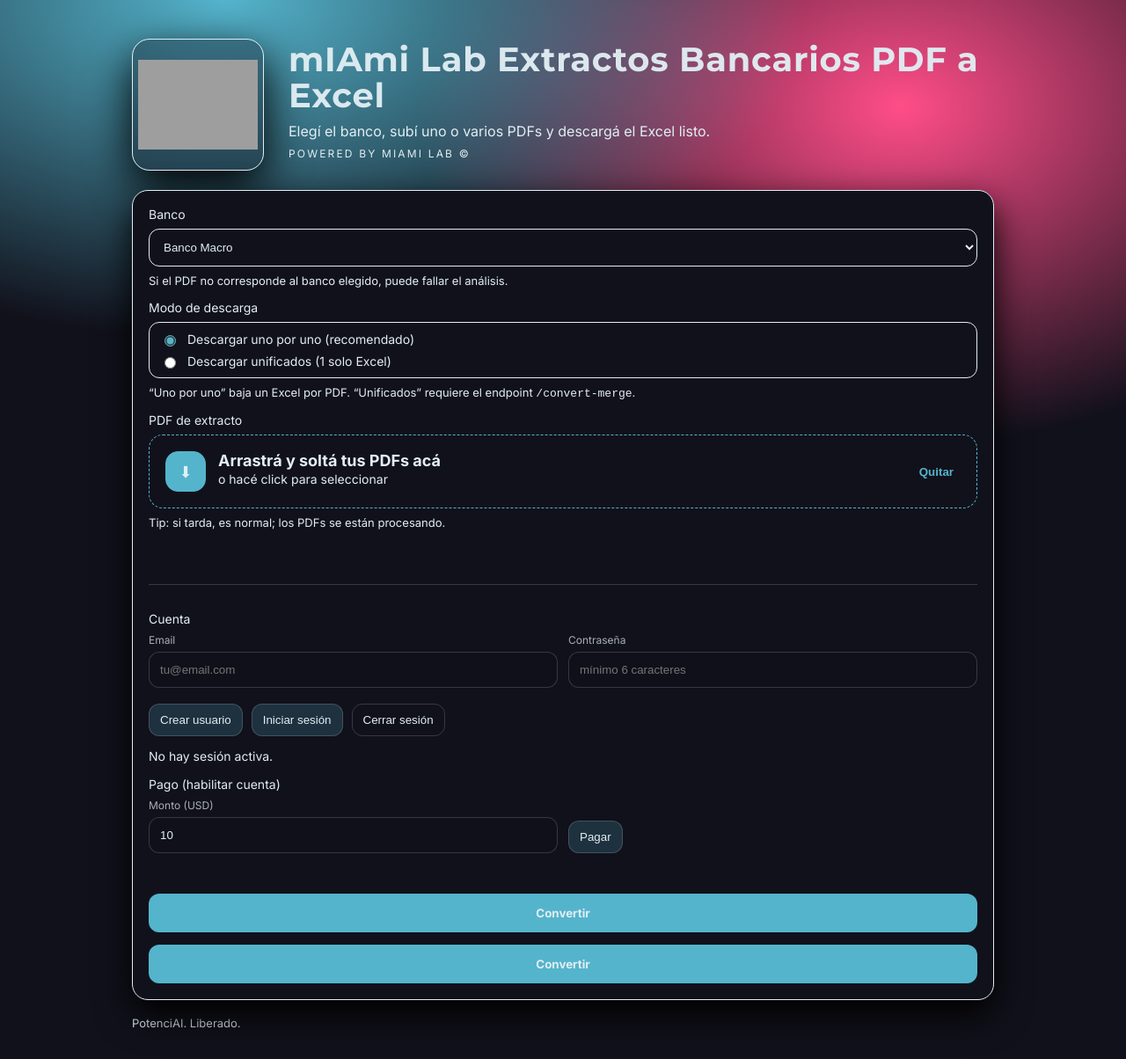
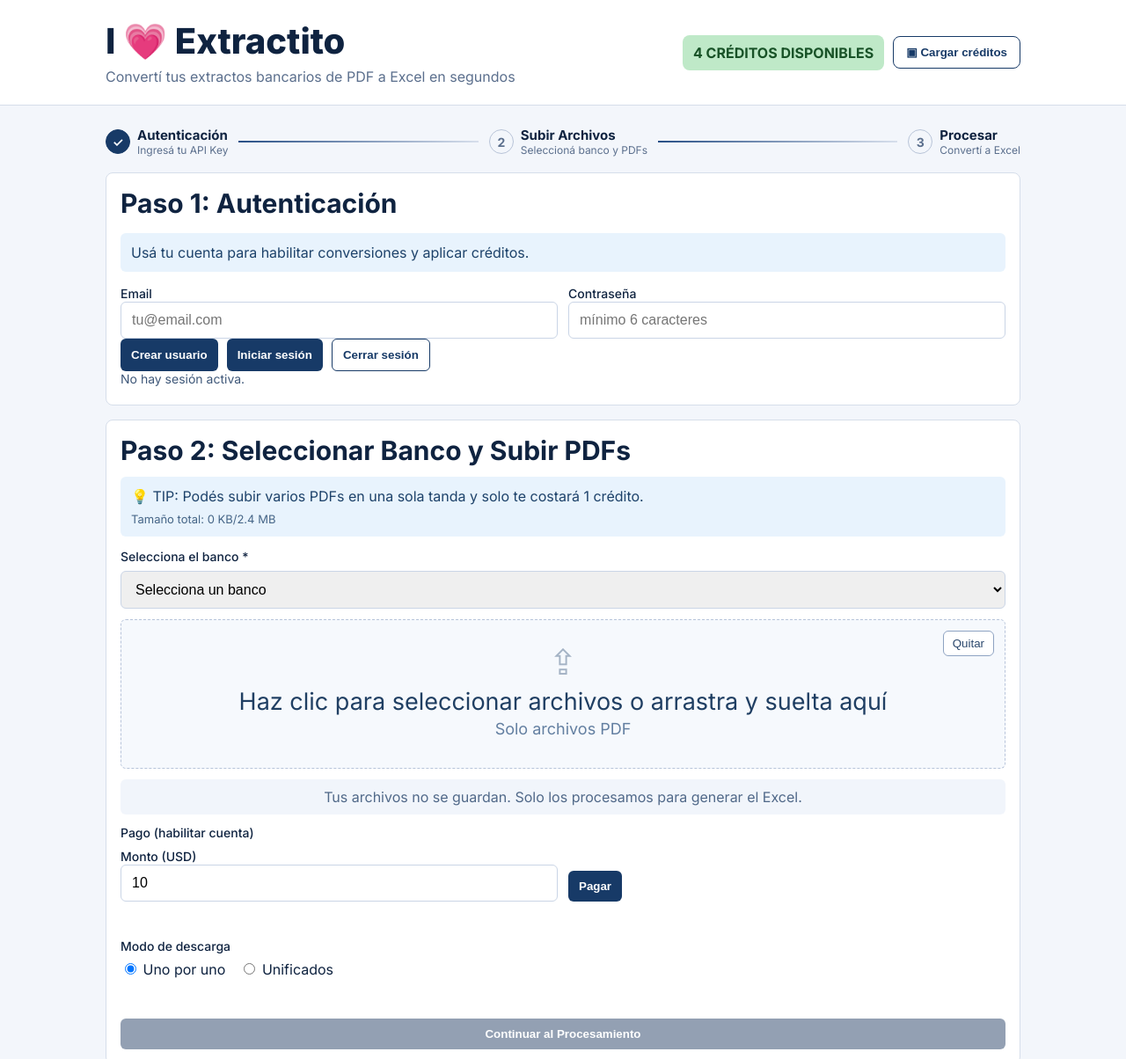
Before and after one commit to andy-miamilab/extracto, a plain HTML site: page index.html in a window 1280 px wide. Shown: the top 1204 px of the page at 88% size. Drawn offline with Linux system fonts and the light colour scheme; grey boxes are pictures that could not be loaded.

Commit message:
Redesign UI into 3-step flow matching Extractito style

```diff
--- a/index.html
+++ b/index.html
@@ -3,139 +3,139 @@
 <head>
   <meta charset="utf-8" />
   <meta name="viewport" content="width=device-width, initial-scale=1" />
-  <title>Convertir Extractos Bancarios PDF a Excel</title>
-
-  <!-- Fuente (opcional) -->
+  <title>Extractito | PDF a Excel</title>
   <link rel="preconnect" href="https://fonts.googleapis.com">
   <link rel="preconnect" href="https://fonts.gstatic.com" crossorigin>
-  <link href="https://fonts.googleapis.com/css2?family=Inter:wght@400;600;700&family=Montserrat:wght@600;700&display=swap" rel="stylesheet">
-
+  <link href="https://fonts.googleapis.com/css2?family=Inter:wght@400;500;600;700;800&display=swap" rel="stylesheet">
   <link rel="stylesheet" href="./styles.css" />
 </head>
+<body>
+  <header class="topbar">
+    <div class="wrap topbarInner">
+      <div>
+        <h1>I 💗 Extractito</h1>
+        <p class="topSub">Convertí tus extractos bancarios de PDF a Excel en segundos</p>
+      </div>
+      <div class="topActions">
+        <span class="credits">4 CRÉDITOS DISPONIBLES</span>
+        <button class="outlineBtn" type="button">▣ Cargar créditos</button>
+      </div>
+    </div>
+  </header>
 
-<body>
-  <main class="shell">
-    <header class="hero">
-      <div class="brand">
-        <img class="logo" src="./Logo mIAmi Lab.png" alt="mIAmi Lab" />
+  <main class="wrap page">
+    <section class="steps" aria-label="Flujo de tres pasos">
+      <div class="step active" data-step="1">
+        <span class="dot">✓</span>
+        <div>
+          <strong>Autenticación</strong>
+          <small>Ingresá tu API Key</small>
+        </div>
+      </div>
+      <div class="line"></div>
+      <div class="step" data-step="2">
+        <span class="dot">2</span>
+        <div>
+          <strong>Subir Archivos</strong>
+          <small>Seleccioná banco y PDFs</small>
+        </div>
+      </div>
+      <div class="line"></div>
+      <div class="step" data-step="3">
+        <span class="dot">3</span>
+        <div>
+          <strong>Procesar</strong>
+          <small>Convertí a Excel</small>
+        </div>
+      </div>
+    </section>
+
+    <section class="panel" id="step1Panel">
+      <h2>Paso 1: Autenticación</h2>
+      <p class="tipBox">Usá tu cuenta para habilitar conversiones y aplicar créditos.</p>
+      <div class="grid2">
+        <div>
+          <label class="label" for="emailInput">Email</label>
+          <input id="emailInput" class="input" type="email" placeholder="tu@email.com" />
+        </div>
+        <div>
+          <label class="label" for="passwordInput">Contraseña</label>
+          <input id="passwordInput" class="input" type="password" placeholder="mínimo 6 caracteres" />
+        </div>
+      </div>
+      <div class="btnRow">
+        <button id="registerBtn" type="button" class="smallBtn">Crear usuario</button>
+        <button id="loginBtn" type="button" class="smallBtn">Iniciar sesión</button>
+        <button id="logoutBtn" type="button" class="smallBtn ghost">Cerrar sesión</button>
+      </div>
+      <div id="authStatus" class="status"></div>
+    </section>
+
+    <section class="panel" id="step2Panel">
+      <h2>Paso 2: Seleccionar Banco y Subir PDFs</h2>
+      <div class="tipBox">
+        💡 TIP: Podés subir varios PDFs en una sola tanda y solo te costará 1 crédito.
+        <div id="fileSizeInfo" class="softMini">Tamaño total: 0 KB/2.4 MB</div>
       </div>
 
-      <div class="heroText">
-  <h1>mIAmi Lab Extractos Bancarios PDF a Excel</h1>
-  <p class="subtitle">
-    Elegí el banco, subí uno o varios PDFs y descargá el Excel listo.
-  </p>
-  <p class="powered">POWERED by MIAMI LAB ©</p>
-</div>
+      <form id="uploadForm" class="form">
+        <div class="field">
+          <label class="label" for="bankSelect">Selecciona el banco *</label>
+          <select class="select" id="bankSelect" name="bank">
+            <option value="" selected disabled>Selecciona un banco</option>
+            <option value="macro">Banco Macro</option>
+            <option value="santander">Banco Santander</option>
+            <option value="nacion">Banco Nación</option>
+          </select>
+        </div>
 
-    </header>
+        <label id="dropzone" class="dropzone" for="fileInput">
+          <div class="uploadIcon">⇪</div>
+          <div class="dzTitle">Haz clic para seleccionar archivos o arrastra y suelta aquí</div>
+          <div class="dzSub">Solo archivos PDF</div>
+          <div class="dzFile" id="fileName"></div>
+          <button id="clearFile" class="linkBtn" type="button">Quitar</button>
+        </label>
 
-    <section class="card">
-      <form id="uploadForm" class="form">
-        <div class="grid">
-          <div class="field">
-            <label class="label" for="bankSelect">Banco</label>
-            <select class="select" id="bankSelect" name="bank">
-              <option value="macro">Banco Macro</option>
-              <option value="santander">Banco Santander</option>
-              <option value="nacion">Banco Nación</option>
-            </select>
-            <p class="hint">Si el PDF no corresponde al banco elegido, puede fallar el análisis.</p>
+        <input id="fileInput" class="hiddenInput" type="file" accept="application/pdf" multiple />
+
+        <div class="softNote">Tus archivos no se guardan. Solo los procesamos para generar el Excel.</div>
+
+        <div class="field">
+          <label class="label">Pago (habilitar cuenta)</label>
+          <div class="grid2">
+            <div>
+              <label class="label" for="amountInput">Monto (USD)</label>
+              <input id="amountInput" class="input" type="number" step="0.01" min="1" value="10" />
+            </div>
+            <div class="alignEnd">
+              <button id="payBtn" type="button" class="smallBtn">Pagar</button>
+            </div>
           </div>
+          <div id="paymentStatus" class="status"></div>
         </div>
 
         <div class="field">
           <label class="label">Modo de descarga</label>
-
           <div class="radioRow">
-            <label class="radioItem">
-              <input type="radio" name="downloadMode" value="single" checked />
-              Descargar uno por uno (recomendado)
-            </label>
-
-            <label class="radioItem">
-              <input type="radio" name="downloadMode" value="merged" />
-              Descargar unificados (1 solo Excel)
-            </label>
+            <label><input type="radio" name="downloadMode" value="single" checked /> Uno por uno</label>
+            <label><input type="radio" name="downloadMode" value="merged" /> Unificados</label>
           </div>
-
-          <p class="hint">
-            “Uno por uno” baja un Excel por PDF. “Unificados” requiere el endpoint <code>/convert-merge</code>.
-          </p>
         </div>
 
-        <div class="field">
-          <label class="label">PDF de extracto</label>
-
-          <!-- Dropzone -->
-          <label id="dropzone" class="dropzone" for="fileInput">
-            <div class="dzIcon" aria-hidden="true">⬇</div>
-            <div class="dzText">
-              <div class="dzTitle">Arrastrá y soltá tus PDFs acá</div>
-              <div class="dzSub">o hacé click para seleccionar</div>
-              <div class="dzFile" id="fileName"></div>
-            </div>
-
-            <button id="clearFile" class="linkBtn" type="button">Quitar</button>
-          </label>
-
-          <!-- Input real -->
-          <input id="fileInput" class="hiddenInput" type="file" accept="application/pdf" multiple />
-
-          <p class="hint">Tip: si tarda, es normal; los PDFs se están procesando.</p>
-          <div id="status" class="status"></div>
-</div>
-
-<!-- ===== BLOQUE LOGIN Y PAGO ===== -->
-<hr class="sep" />
-
-<div class="field">
-  <label class="label">Cuenta</label>
-
-  <div class="grid2">
-    <div>
-      <label class="labelMini" for="emailInput">Email</label>
-      <input id="emailInput" class="input" type="email" placeholder="tu@email.com" />
-    </div>
-
-    <div>
-      <label class="labelMini" for="passwordInput">Contraseña</label>
-      <input id="passwordInput" class="input" type="password" placeholder="mínimo 6 caracteres" />
-    </div>
-  </div>
-
-  <div class="btnRow">
-    <button id="registerBtn" type="button" class="btnSmall">Crear usuario</button>
-    <button id="loginBtn" type="button" class="btnSmall">Iniciar sesión</button>
-    <button id="logoutBtn" type="button" class="btnSmall ghost">Cerrar sesión</button>
-  </div>
-
-  <div id="authStatus" class="status"></div>
-</div>
-
-<div class="field">
-  <label class="label">Pago (habilitar cuenta)</label>
-
-  <div class="grid2">
-    <div>
-      <label class="labelMini" for="amountInput">Monto (USD)</label>
-      <input id="amountInput" class="input" type="number" step="0.01" min="1" value="10" />
-    </div>
-    <div class="btnAlignBottom">
-      <button id="payBtn" type="button" class="btnSmall">Pagar</button>
-    </div>
-  </div>
-
-  <div id="paymentStatus" class="status"></div>
-</div>
-<!-- ===== FIN BLOQUE LOGIN ===== -->
-
-<button id="submitBtn" class="btn" type="submit">Convertir</button>
-        <button id="submitBtn" class="btn" type="submit">Convertir</button>
+        <div id="status" class="status"></div>
+        <button id="submitBtn" class="submitBtn" type="submit">Continuar al Procesamiento</button>
       </form>
     </section>
 
-    <footer class="footer">PotenciAI. Liberado.</footer>
+    <section class="helpBox">
+      <h3>⚽ ¿Necesitás ayuda?</h3>
+      <p>Escribinos a <strong>hola@extractito.com.ar</strong> o revisá nuestras preguntas frecuentes.</p>
+      <div class="btnRow">
+        <button type="button" class="smallBtn">✉ Escribinos</button>
+        <button type="button" class="smallBtn ghost">❓ Preguntas Frecuentes</button>
+      </div>
+    </section>
   </main>
 
   <script src="./config.js"></script>
--- a/script.js
+++ b/script.js
@@ -6,6 +6,7 @@
 const submitBtn = document.getElementById("submitBtn");
 const bankSelect = document.getElementById("bankSelect");
 const fileNameEl = document.getElementById("fileName");
+const fileSizeInfo = document.getElementById("fileSizeInfo");
 const copyMainBtn = document.getElementById("copyMainBtn");
 
 const emailInput = document.getElementById("emailInput");
@@ -85,12 +86,19 @@
   const files = selectedFiles();
   if (!files.length) {
     fileNameEl.textContent = "";
+    if (fileSizeInfo) fileSizeInfo.textContent = "Tamaño total: 0 KB/2.4 MB";
     return;
   }
   if (files.length === 1) {
     fileNameEl.textContent = `Archivo seleccionado: ${files[0].name}`;
   } else {
     fileNameEl.textContent = `${files.length} archivos seleccionados: ` + files.map((f) => f.name).join(" · ");
+  }
+
+  if (fileSizeInfo) {
+    const totalBytes = files.reduce((acc, f) => acc + (f.size || 0), 0);
+    const kb = (totalBytes / 1024).toFixed(1);
+    fileSizeInfo.textContent = `Tamaño total: ${kb} KB/2.4 MB`;
   }
 }
 
@@ -195,6 +203,7 @@
 
     setSelectedFiles(onlyPdfs);
     setStatus(`Listo ✅ ${onlyPdfs.length} PDF(s) cargado(s).`, "ok");
+    setActiveStep(3);
   });
 }
 
@@ -210,6 +219,7 @@
     }
     renderSelectedFiles();
     setStatus(`Listo ✅ ${files.length} PDF(s) cargado(s).`, "ok");
+    setActiveStep(3);
   });
 }
 
@@ -273,6 +283,7 @@
         ? "Cuenta habilitada para convertir."
         : "Iniciaste sesión. Falta pago para convertir.";
       setAuthStatus(`Sesión iniciada como ${authState.email}. ${payMsg}`, authState.isPaid ? "ok" : "");
+      setActiveStep(2);
     } catch (error) {
       setAuthStatus(`Error al iniciar sesión: ${error.message}`, "err");
     } finally {
@@ -328,6 +339,7 @@
       const data = await readJsonOrThrow(res);
       authState.isPaid = true;
       setPaymentStatus(`${data.message} Monto: USD ${amount.toFixed(2)}.`, "ok");
+      setActiveStep(3);
       setAuthStatus(`Sesión activa: ${authState.email}. ✅ Cuenta habilitada por pago`, "ok");
     } catch (error) {
       setPaymentStatus(`Error en pago: ${error.message}`, "err");
@@ -349,6 +361,13 @@
 
   const content = await res.text();
   await navigator.clipboard.writeText(content);
+}
+
+function setActiveStep(stepNumber) {
+  const steps = document.querySelectorAll(".step");
+  steps.forEach((step) => {
+    step.classList.toggle("active", Number(step.dataset.step) === Number(stepNumber));
+  });
 }
 
 async function fetchBlobOrThrow(res) {
@@ -449,6 +468,7 @@
   });
 }
 
+setActiveStep(1);
 refreshSession();
 
 if (copyMainBtn) {
--- a/styles.css
+++ b/styles.css
@@ -1,306 +1,190 @@
-:root{
-  /* Marca */
-  --bg: #11111B;                 /* Medianoche oscuro */
-  --primary: #54B4CC;            /* Cian neón */
-  --primary2: #3493AD;           /* Cian neón 2 */
-  --text: #E1EEF3;               /* Circuito blanco */
-  --muted: rgba(225,238,243,72);
-  --border: rgba(225,238,243,18);
-  --error: #FF4D6D;              /* Alerta Coral */
-  --success: #00FFBD;            /* Éxito Mint */
-  --radius: 18px;
+:root {
+  --bg: #f3f6fb;
+  --panel: #ffffff;
+  --line: #d6deea;
+  --text: #0f2340;
+  --muted: #5b6f8d;
+  --primary: #173a67;
+  --success-bg: #bfe9c8;
 }
 
-*{ box-sizing: border-box; }
-
-body{
-  margin:0;
-  background:
-    radial-gradient(1200px 700px at 20% 0%, rgba(84,180,204,18), transparent 55%),
-    radial-gradient(1000px 700px at 80% 10%, rgba(255,77,136,12), transparent 55%),
-    var(--bg);
+* { box-sizing: border-box; }
+body {
+  margin: 0;
+  background: var(--bg);
   color: var(--text);
-  font-family: Inter, system-ui, -apple-system, "Segoe UI", Roboto, Arial, sans-serif;
+  font-family: Inter, system-ui, Arial, sans-serif;
 }
 
-.shell{
-  width: min(980px, 92vw);
-  margin: 44px auto;
+.wrap { width: min(1040px, 94vw); margin: 0 auto; }
+
+.topbar {
+  background: #fff;
+  border-bottom: 1px solid var(--line);
+}
+.topbarInner {
+  display: flex;
+  justify-content: space-between;
+  gap: 18px;
+  align-items: center;
+  padding: 22px 0;
+}
+h1 { margin: 0; font-size: 40px; font-weight: 800; }
+.topSub { margin: 6px 0 0; color: var(--muted); }
+.topActions { display: flex; align-items: center; gap: 10px; }
+.credits {
+  background: var(--success-bg);
+  color: #185227;
+  border-radius: 8px;
+  font-weight: 700;
+  padding: 10px 12px;
+}
+.outlineBtn {
+  border: 1px solid var(--primary);
+  background: #fff;
+  border-radius: 8px;
+  padding: 10px 14px;
+  font-weight: 600;
+  color: var(--primary);
 }
 
-.hero{
-  display:flex;
-  gap: 28px;
+.page { padding: 24px 0 30px; }
+
+.steps {
+  display: flex;
   align-items: center;
+  gap: 12px;
   margin-bottom: 18px;
 }
-
-.brand{
-  flex: 0 0 auto;
+.step { display: flex; align-items: center; gap: 8px; color: var(--muted); min-width: 0; }
+.step .dot {
+  width: 28px;
+  height: 28px;
+  border-radius: 999px;
+  border: 1px solid #b8c4d8;
+  display: grid;
+  place-items: center;
+  font-size: 14px;
+  font-weight: 700;
+}
+.step strong { display: block; font-size: 15px; color: var(--text); }
+.step small { display: block; font-size: 12px; }
+.step.active .dot {
+  background: var(--primary);
+  color: #fff;
+  border-color: var(--primary);
+}
+.line {
+  flex: 1;
+  height: 2px;
+  background: linear-gradient(to right, #284f86, #d7dfec);
 }
 
-.logo{
-  width: 150px;          /* marco un poco más grande */
-  height: 150px;
-  object-fit: contain;
-  padding: 6px;          /* ⬅️ CLAVE: menos padding = logo más grande */
-  background: rgba(17,17,27,0.35);
-  border-radius: 20px;
-  box-shadow: 0 18px 50px rgba(0,0,0,45);
-  border: 1px solid rgba(225,238,243,22);
+.panel {
+  background: var(--panel);
+  border: 1px solid var(--line);
+  border-radius: 8px;
+  padding: 16px;
+  margin-bottom: 16px;
+}
+.panel h2 { margin: 0 0 12px; font-size: 30px; }
+
+.tipBox {
+  background: #e8f3fd;
+  border-radius: 6px;
+  color: #1d426a;
+  padding: 12px;
+  margin-bottom: 14px;
+}
+.softMini { margin-top: 8px; opacity: .8; font-size: 13px; }
+
+.grid2 { display: grid; grid-template-columns: 1fr 1fr; gap: 12px; }
+.form { display: flex; flex-direction: column; gap: 12px; }
+.field { display: flex; flex-direction: column; gap: 8px; }
+.label { font-size: 14px; font-weight: 500; }
+.input, .select {
+  width: 100%;
+  border: 1px solid #cad5e6;
+  border-radius: 6px;
+  padding: 11px 12px;
+  font-size: 16px;
 }
 
+.dropzone {
+  border: 1px dashed #b7c4da;
+  background: #f6f9fd;
+  min-height: 170px;
+  border-radius: 6px;
+  display: grid;
+  place-content: center;
+  text-align: center;
+  gap: 4px;
+  position: relative;
+  color: #435f82;
+}
+.dropzone.dragover { background: #eaf3ff; border-color: #5e84b6; }
+.uploadIcon { font-size: 40px; opacity: .45; }
+.dzTitle { font-size: 27px; color: #203f63; }
+.dzSub { font-size: 18px; color: #637fa1; }
+.dzFile { font-size: 13px; color: #38577a; padding: 4px 12px; }
+.linkBtn {
+  position: absolute;
+  right: 12px;
+  top: 12px;
+  border: 1px solid #8ea3c2;
+  border-radius: 6px;
+  background: #fff;
+  color: #2b486d;
+  padding: 6px 10px;
+}
+.hiddenInput { position: absolute; left: -9999px; }
 
-.heroText{
-  flex: 1 1 auto;
+.softNote {
+  background: #f1f5fb;
+  border-radius: 6px;
+  color: #516989;
+  text-align: center;
+  padding: 10px;
 }
 
-h1{
-  font-family: Montserrat, Inter, system-ui, sans-serif;
+.btnRow { display: flex; flex-wrap: wrap; gap: 10px; }
+.smallBtn, .submitBtn {
+  border: 0;
+  border-radius: 6px;
+  background: var(--primary);
+  color: #fff;
   font-weight: 700;
-  letter-spacing: .02em;
-  font-size: clamp(26px, 3vw, 44px);
-  margin: 0 0 8px 0;
-  line-height: 1.05;
-  opacity: .96;
+  padding: 10px 12px;
+}
+.smallBtn.ghost {
+  background: #fff;
+  border: 1px solid var(--primary);
+  color: var(--primary);
+}
+.alignEnd { display: flex; align-items: end; }
+
+.radioRow { display: flex; gap: 16px; flex-wrap: wrap; }
+.status { min-height: 22px; font-size: 14px; color: #3f5879; }
+.status.ok { color: #0d6832; }
+.status.err { color: #9d1f2f; }
+
+.submitBtn {
+  width: 100%;
+  background: #93a0b3;
 }
 
-.subtitle{
-  margin:0;
-  color: var(--muted);
-  font-size: 16px;
-  line-height: 1.5;
+.helpBox {
+  background: #fff;
+  border: 1px solid var(--line);
+  border-radius: 8px;
+  padding: 16px;
 }
+.helpBox h3 { margin: 0 0 8px; }
 
-.card{
-  background: rgba(17,17,27,78);
-  border: 1px solid var(--border);
-  border-radius: var(--radius);
-  padding: 18px;
-  box-shadow: 0 16px 40px rgba(0,0,0,35);
-  backdrop-filter: blur(6px);
+@media (max-width: 900px) {
+  .topbarInner { flex-direction: column; align-items: flex-start; }
+  .grid2 { grid-template-columns: 1fr; }
+  h1 { font-size: 34px; }
+  .panel h2 { font-size: 26px; }
+  .dzTitle { font-size: 21px; }
 }
-
-.form{
-  display:flex;
-  flex-direction: column;
-  gap: 14px;
-}
-
-.grid{
-  display:grid;
-  grid-template-columns: 1fr;
-  gap: 12px;
-}
-
-.field{
-  display:flex;
-  flex-direction: column;
-  gap: 8px;
-}
-
-.label{
-  font-size: 14px;
-  color: var(--muted);
-}
-
-.select{
-  padding: 12px;
-  border-radius: 12px;
-  border: 1px solid rgba(225,238,243,18);
-  background: rgba(17,17,27,6);
-  color: var(--text);
-  outline: none;
-}
-
-.select:focus{
-  border-color: rgba(84,180,204,95);
-  box-shadow: 0 0 0 3px rgba(84,180,204,22);
-}
-
-.dropzone{
-  display:flex;
-  align-items: center;
-  gap: 14px;
-  padding: 18px;
-  border-radius: 16px;
-  border: 1px dashed rgba(84,180,204,7);
-  background: rgba(17,17,27,55);
-  cursor: pointer;
-  user-select: none;
-  transition: border-color .15s ease, box-shadow .15s ease, transform .08s ease;
-}
-
-.dropzone:hover{
-  border-color: rgba(84,180,204,95);
-  box-shadow: 0 0 0 3px rgba(84,180,204,18);
-}
-
-.dropzone:active{
-  transform: translateY(1px);
-}
-
-.dropzone.dragover{
-  border-color: rgba(0,255,189,95);
-  box-shadow: 0 0 0 3px rgba(0,255,189,18);
-}
-
-.dzIcon{
-  width: 46px;
-  height: 46px;
-  border-radius: 14px;
-  background: rgba(84,180,204,14);
-  border: 1px solid rgba(84,180,204,28);
-  display:flex;
-  align-items:center;
-  justify-content:center;
-  font-size: 18px;
-}
-
-.dzText{
-  flex: 1 1 auto;
-  min-width: 0;
-}
-
-.dzTitle{
-  font-size: 18px;
-  font-weight: 700;
-  margin-bottom: 2px;
-}
-
-.dzSub{
-  font-size: 14px;
-  color: var(--muted);
-}
-
-.dzFile{
-  margin-top: 6px;
-  font-size: 13px;
-  color: rgba(225,238,243,85);
-  white-space: nowrap;
-  overflow: hidden;
-  text-overflow: ellipsis;
-  max-width: 100%;
-}
-
-.hiddenInput{
-  position: absolute;
-  left: -9999px;
-  width: 1px;
-  height: 1px;
-  opacity: 0;
-}
-
-.linkBtn{
-  flex: 0 0 auto;
-  border: 0;
-  background: transparent;
-  color: var(--primary);
-  font-weight: 600;
-  cursor: pointer;
-  padding: 6px 8px;
-  border-radius: 10px;
-}
-
-.linkBtn:hover{
-  background: rgba(84,180,204,12);
-  color: var(--text);
-}
-
-.btn{
-  padding: 14px 16px;
-  border-radius: 12px;
-  border: 0;
-  background: var(--primary);
-  color: var(--text);
-  font-weight: 700;
-  font-family: Inter, system-ui, sans-serif;
-  cursor: pointer;
-  transition: transform .08s ease, background .15s ease, opacity .15s ease;
-}
-
-.btn:hover{ background: var(--primary2); }
-
-.btn:active{ transform: translateY(1px); }
-
-.btn:disabled{ opacity: .55; cursor: not-allowed; }
-
-.hint{
-  margin:0;
-  color: var(--muted);
-  font-size: 13px;
-}
-
-.status{
-  margin-top: 6px;
-  font-size: 14px;
-  min-height: 18px;
-}
-
-.status.ok{ color: var(--success); }
-.status.err{ color: var(--error); }
-
-.footer{
-  margin-top: 18px;
-  color: var(--muted);
-  font-size: 13px;
-}
-
-/* ✅ NUEVO: radios (modo descarga) */
-.radioRow{
-  display: flex;
-  flex-direction: column;
-  gap: 8px;
-  padding: 10px 12px;
-  border: 1px solid rgba(225,238,243,14);
-  border-radius: 12px;
-  background: rgba(17,17,27,35);
-}
-
-.radioItem{
-  display: flex;
-  gap: 10px;
-  align-items: center;
-  font-size: 14px;
-  color: rgba(225,238,243,92);
-}
-
-.radioItem input{
-  accent-color: var(--primary);
-}
-.powered{
-  margin-top: 6px;
-  font-size: 12px;
-  letter-spacing: .18em;
-  text-transform: uppercase;
-  color: rgba(225,238,243,65);
-}
-.sep { border: 0; height: 1px; background: rgba(225,238,243,.18); margin: 16px 0; }
-
-.grid2 { display: grid; grid-template-columns: 1fr 1fr; gap: 12px; }
-@media (max-width: 720px){ .grid2 { grid-template-columns: 1fr; } }
-
-.input{
-  width: 100%;
-  padding: 12px 12px;
-  border-radius: 12px;
-  border: 1px solid rgba(225,238,243,.18);
-  background: rgba(17,17,27,.35);
-  color: #E1EEF3;
-  outline: none;
-}
-
-.labelMini{ display:block; font-size:12px; color: rgba(225,238,243,.72); margin-bottom: 6px; }
-
-.btnRow{ display:flex; gap:10px; flex-wrap:wrap; margin-top:10px; }
-.btnSmall{
-  padding: 10px 12px;
-  border-radius: 12px;
-  border: 1px solid rgba(225,238,243,.18);
-  background: rgba(84,180,204,.20);
-  color: #E1EEF3;
-  cursor: pointer;
-}
-.btnSmall.ghost{ background: transparent; }
-
-.btnAlignBottom{ display:flex; align-items:flex-end; }
```
Also changed, not shown: 5 other files.
